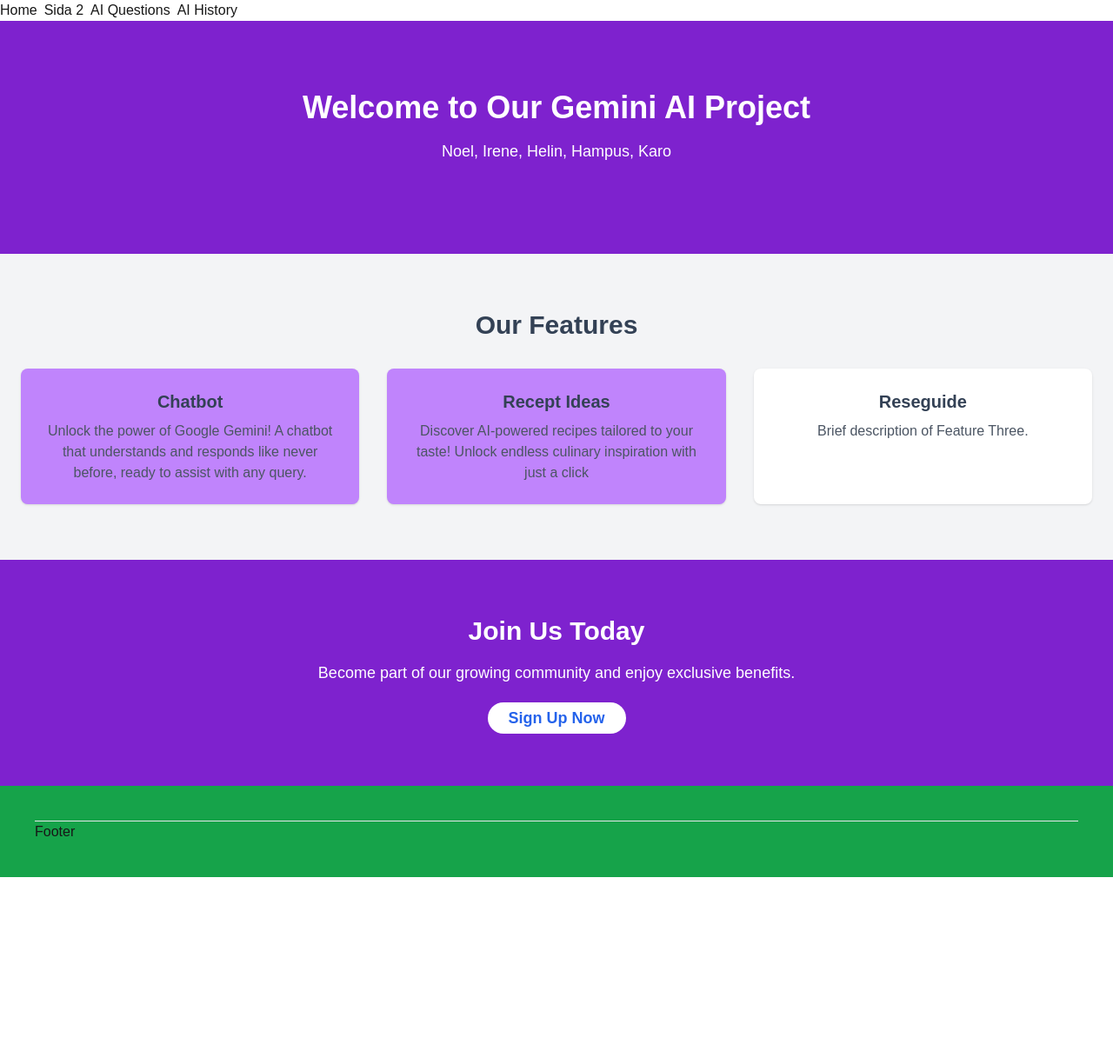
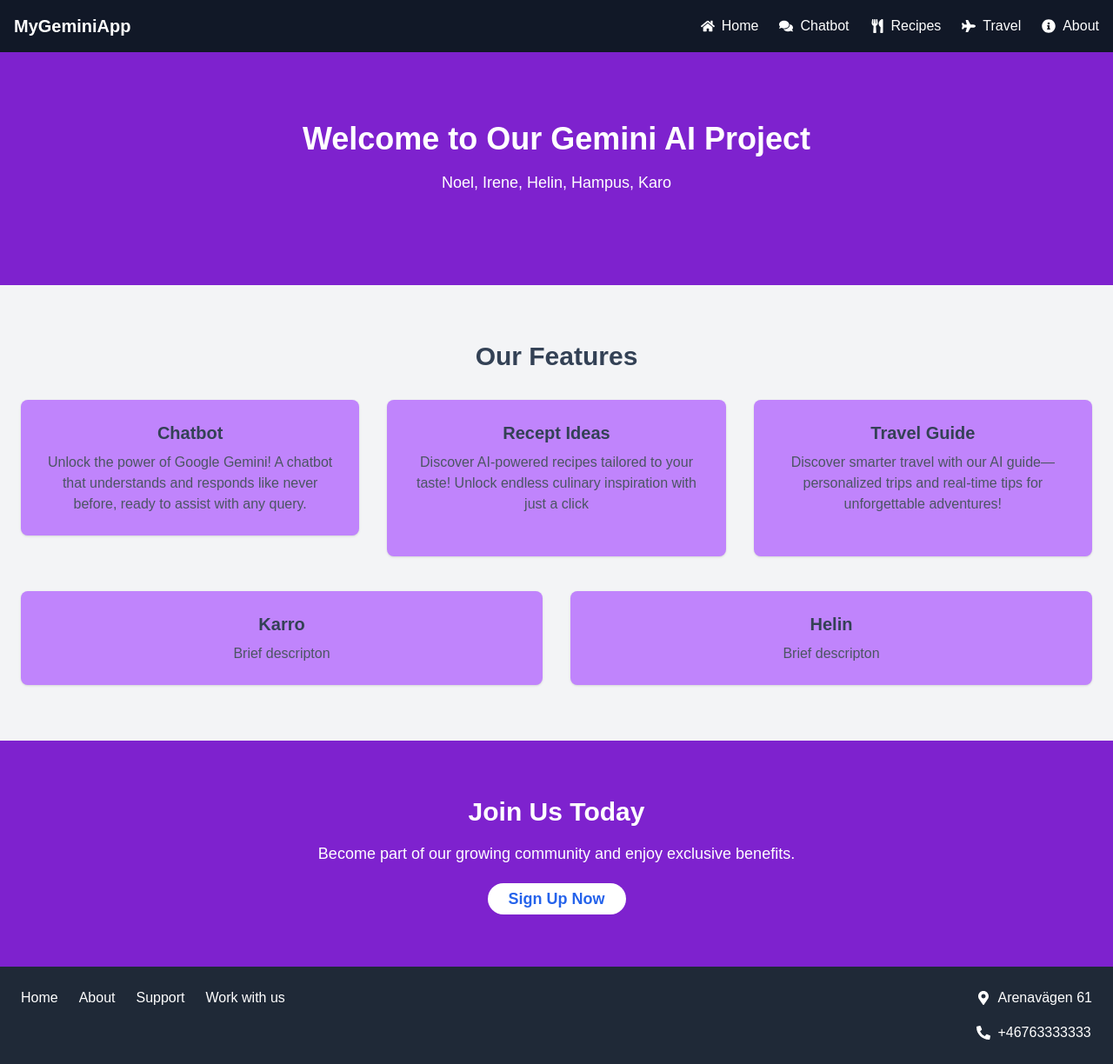
Before and after one commit to NoelPerland/gemini_project, a Next.js app: page / in a window 1280 px wide. Shown: the whole page at 87% size. Before the commit the page ends 1009 px from the top, so only its background shows below. Built offline with nearby package versions, Linux system fonts and the light colour scheme.

Commit message:
Added more styling to Index and header and footer

```diff
--- a/components/Footer.js
+++ b/components/Footer.js
@@ -1,8 +1,44 @@
+import Link from "next/link";
+import { FaMapMarkerAlt, FaPhoneAlt } from "react-icons/fa";
+
 export default function Footer() {
   return (
-    <footer className="p-10 bg-green-600">
-      <hr />
-      Footer
+    <footer className="bg-gray-800 text-white p-6">
+      <nav className="flex flex-col md:flex-row justify-between gap-8">
+        {/* Navigation Links */}
+        <ul className="flex flex-col md:flex-row gap-6">
+          <li>
+            <Link href="/home" className="hover:text-gray-400">
+              Home
+            </Link>
+          </li>
+          <li>
+            <Link href="/about" className="hover:text-gray-400">
+              About
+            </Link>
+          </li>
+          <li>
+            <Link href="/support" className="hover:text-gray-400">
+              Support
+            </Link>
+          </li>
+          <li>
+            <Link href="/work-with-us" className="hover:text-gray-400">
+              Work with us
+            </Link>
+          </li>
+        </ul>
+
+        {/* Contact Info */}
+        <div className="flex flex-col gap-4">
+          <p className="flex items-center gap-2">
+            <FaMapMarkerAlt /> Arenavägen 61
+          </p>
+          <p className="flex items-center gap-2">
+            <FaPhoneAlt /> +46763333333
+          </p>
+        </div>
+      </nav>
     </footer>
   );
 }
--- a/components/Header.js
+++ b/components/Header.js
@@ -1,13 +1,66 @@
 import Link from "next/link";
+import {
+  FaHome,
+  FaComments,
+  FaUtensils,
+  FaPlane,
+  FaInfoCircle,
+} from "react-icons/fa";
 
 export default function Header() {
   return (
-    <header>
-      <nav className="flex gap-2">
-        <Link href={"/"}>Home</Link>
-        <Link href={"/sida2"}>Sida 2</Link>
-        <Link href={"/ai-questions"}>AI Questions</Link>
-        <Link href={"/ai-history"}>AI History</Link>
+    <header className="bg-gray-900 text-white p-4">
+      <nav className="flex items-center justify-between">
+        {/* Logo or Brand Name */}
+        <div className="text-xl font-bold">
+          <Link href="/" className="hover:text-gray-400">
+            MyGeminiApp
+          </Link>
+        </div>
+
+        {/* Navigation Links */}
+        <ul className="flex gap-6">
+          <li>
+            <Link
+              href="/"
+              className="flex items-center gap-2 hover:text-gray-400"
+            >
+              <FaHome /> Home
+            </Link>
+          </li>
+          <li>
+            <Link
+              href="/Noel"
+              className="flex items-center gap-2 hover:text-gray-400"
+            >
+              <FaComments /> Chatbot
+            </Link>
+          </li>
+          <li>
+            <Link
+              href="/Hampus"
+              className="flex items-center gap-2 hover:text-gray-400"
+            >
+              <FaUtensils /> Recipes
+            </Link>
+          </li>
+          <li>
+            <Link
+              href="/Irene"
+              className="flex items-center gap-2 hover:text-gray-400"
+            >
+              <FaPlane /> Travel
+            </Link>
+          </li>
+          <li>
+            <Link
+              href="/about"
+              className="flex items-center gap-2 hover:text-gray-400"
+            >
+              <FaInfoCircle /> About
+            </Link>
+          </li>
+        </ul>
       </nav>
     </header>
   );
--- a/package.json
+++ b/package.json
@@ -14,7 +14,8 @@
     "d": "^1.0.2",
     "next": "15.1.6",
     "react": "^19.0.0",
-    "react-dom": "^19.0.0"
+    "react-dom": "^19.0.0",
+    "react-icons": "^5.4.0"
   },
   "devDependencies": {
     "daisyui": "^4.12.23",
--- a/pages/index.js
+++ b/pages/index.js
@@ -43,15 +43,44 @@
                   Discover AI-powered recipes tailored to your taste! Unlock
                   endless culinary inspiration with just a click
                 </p>
+                <br />
               </a>
             </div>
-            <div className="bg-white p-6 shadow rounded-lg">
-              <h3 className="text-xl font-bold mb-2 text-slate-700">
-                Reseguide
-              </h3>
-              <p className="text-gray-600">
-                Brief description of Feature Three.
-              </p>
+
+            <div>
+              <a
+                href="/Irene"
+                className="bg-purple-400  hover:bg-purple-500 p-6 shadow rounded-lg block text-center"
+              >
+                <h3 className="text-xl font-bold mb-2 text-slate-700">
+                  Travel Guide
+                </h3>
+                <p className="text-gray-600">
+                  Discover smarter travel with our AI guide—personalized trips
+                  and real-time tips for unforgettable adventures!
+                </p>
+                <br />
+              </a>
+            </div>
+          </div>
+          <div className="grid md:grid-cols-2 gap-8 mt-10">
+            <div>
+              <a
+                href="/Karro"
+                className="bg-purple-400  hover:bg-purple-500 p-6 shadow rounded-lg block text-center"
+              >
+                <h3 className="text-xl font-bold mb-2 text-slate-700">Karro</h3>
+                <p className="text-gray-600">Brief descripton</p>
+              </a>
+            </div>
+            <div>
+              <a
+                href="/Helin"
+                className="bg-purple-400  hover:bg-purple-500 p-6 shadow rounded-lg block text-center"
+              >
+                <h3 className="text-xl font-bold mb-2 text-slate-700">Helin</h3>
+                <p className="text-gray-600">Brief descripton</p>
+              </a>
             </div>
           </div>
         </div>
```
Also changed, not shown: 1 other file (tests, documents, lock files or other folders).
